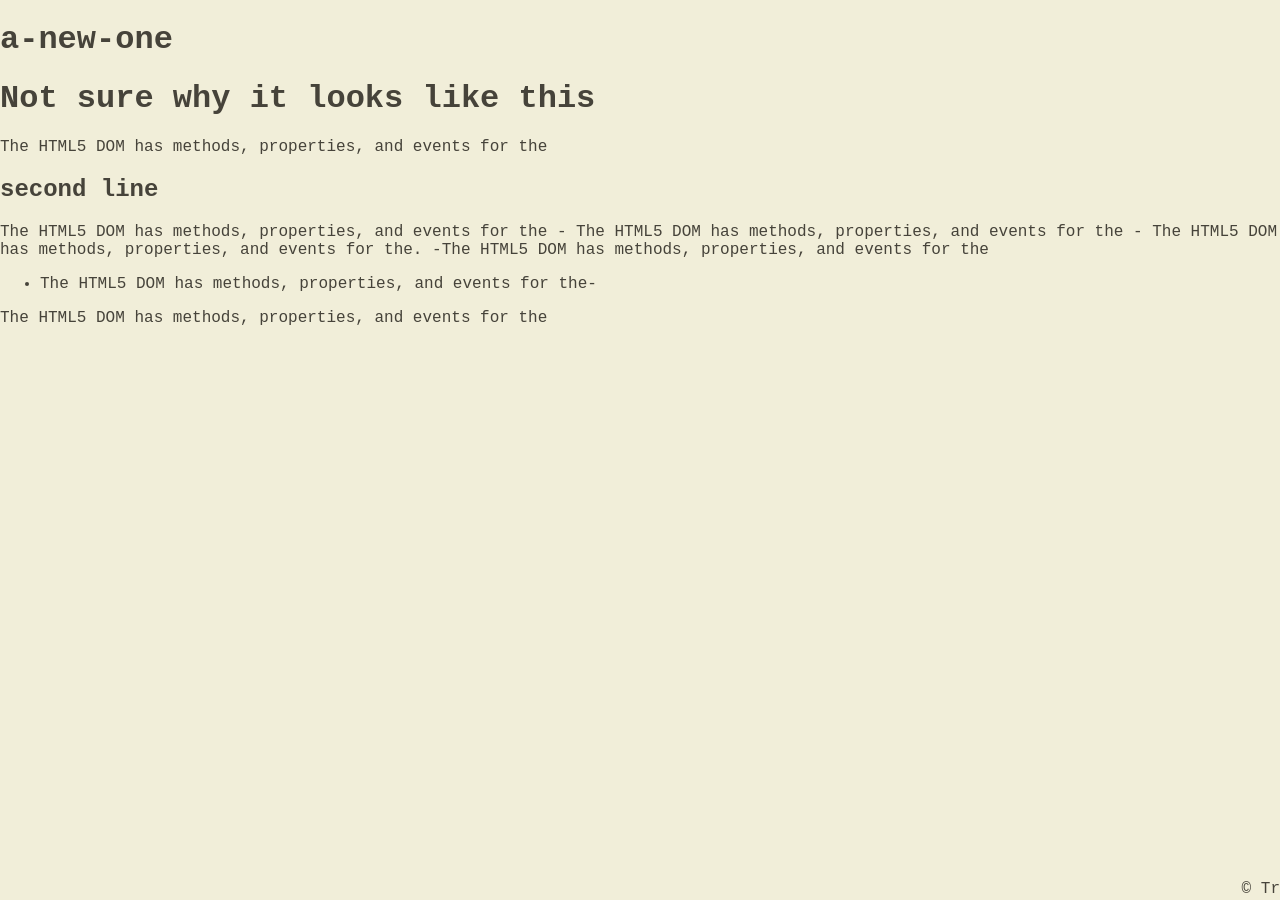
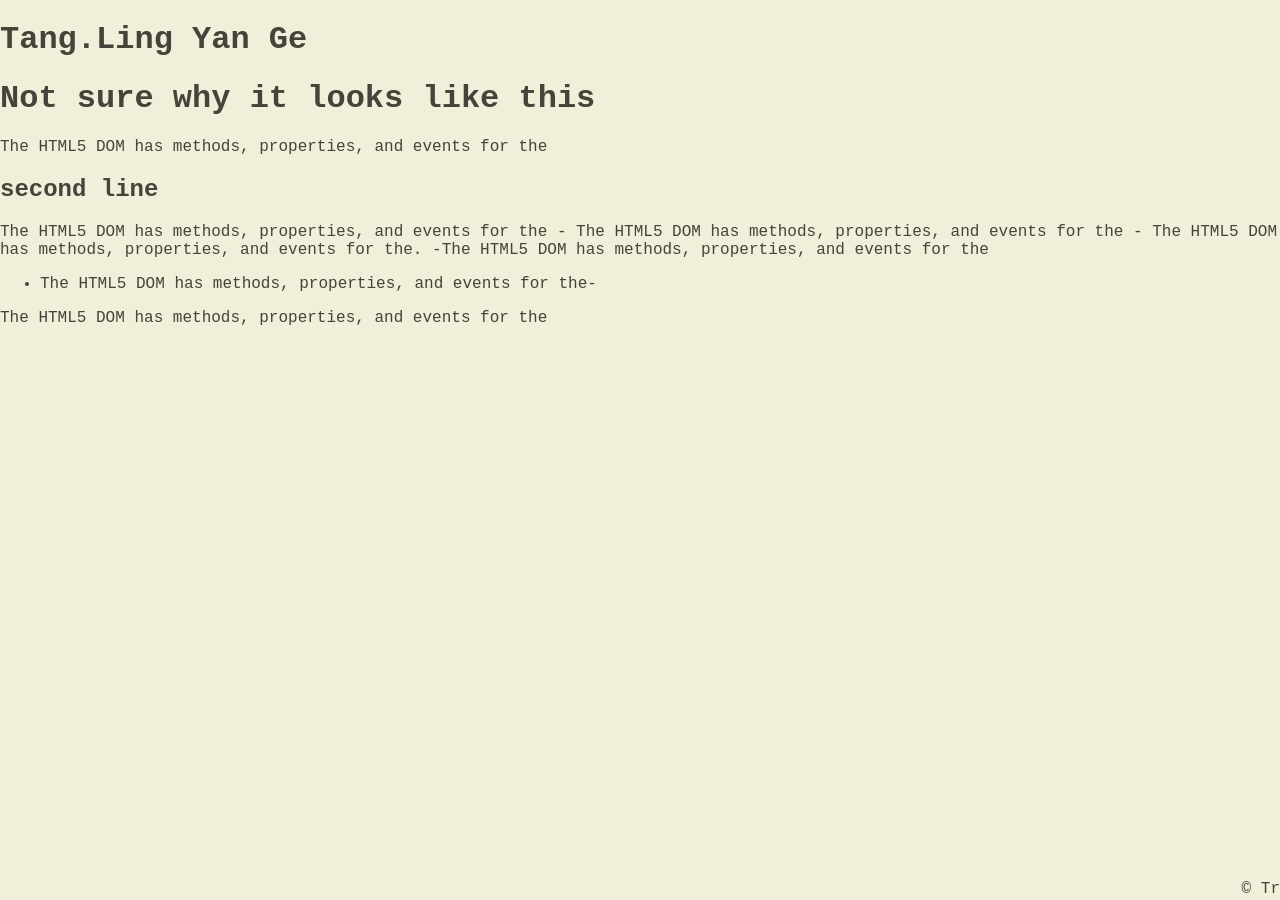
Before and after one commit to Triticum01/Triticum01.github.io, a Jekyll site: the page built from _posts/2022-12-17-Ling-Yang-Ge.md, in a window 1280 px wide. Built offline with Jekyll 4.4.1, drawn with Linux system fonts in a browser that asks for light colours; nearby versions of some CDN libraries.

Commit message:
Update and rename 2022-12-17-a-new-one.md to 2022-12-17-Ling-Yang-Ge.md

```diff
--- a/_posts/2022-12-17-a-new-one.md
+++ b/_posts/2022-12-17-Ling-Yang-Ge.md
@@ -1,6 +1,6 @@
 ---
 layout: post
-title:  "a-new-one"
+title:  "Tang.Ling Yan Ge"
 categories: jekyll update
 ---
 
```
